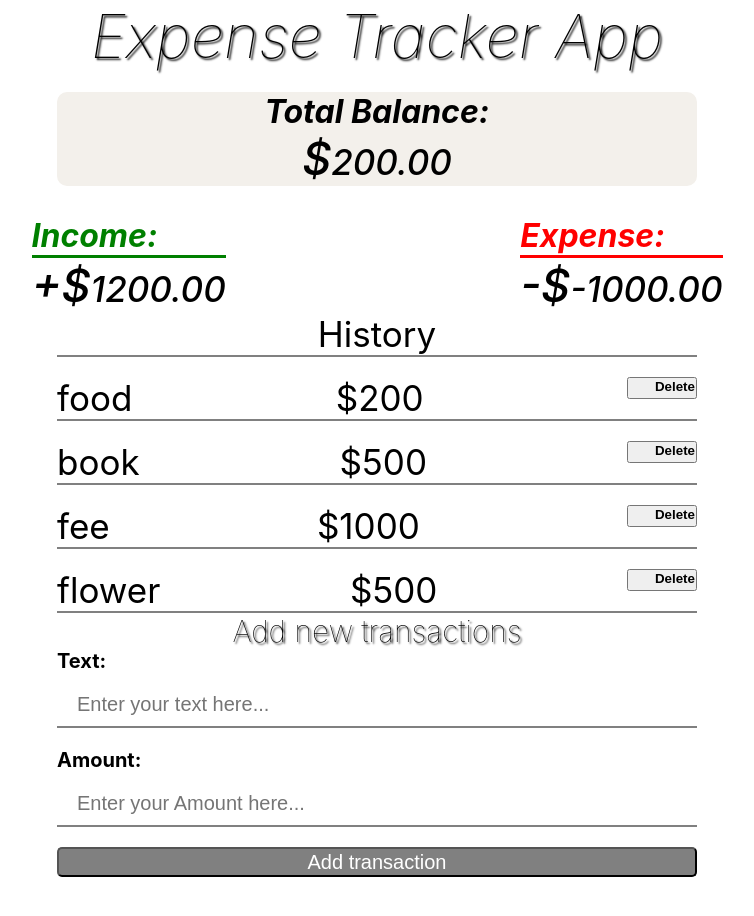
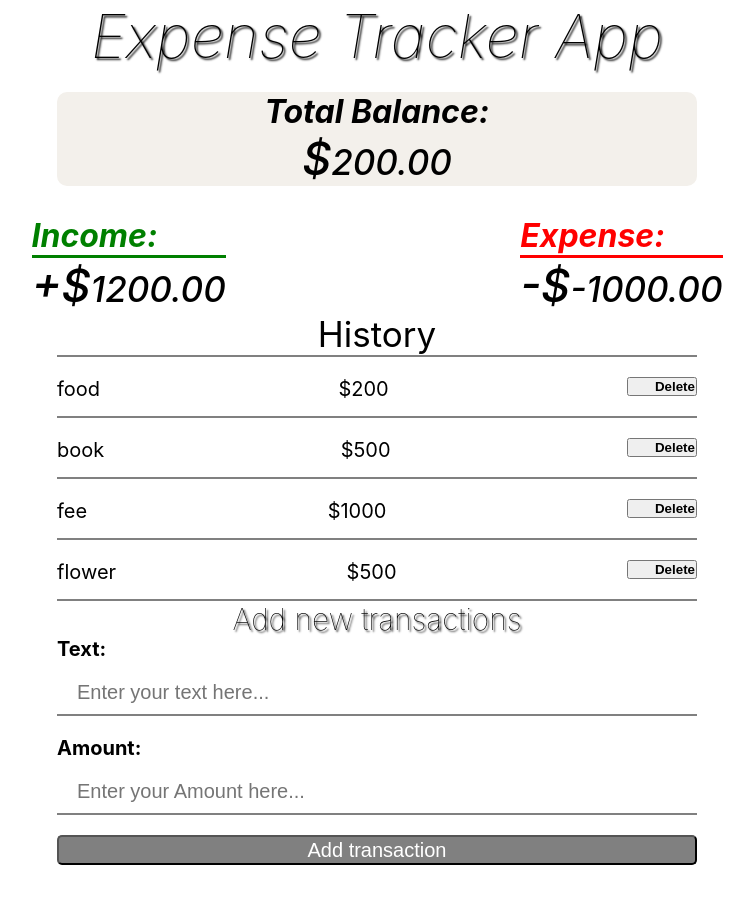
Before and after one commit to Aziz-Rashid/Expense-Tracking-App, a React (Create React App) app: page / in a window 1280 px wide. Shown: the top 916 px of the page, without its empty margins (263-1017 px from the left). Built offline with nearby package versions, Linux system fonts and the light colour scheme.

Commit message:
edit history.js file

```diff
--- a/src/component/History.css
+++ b/src/component/History.css
@@ -25,3 +25,6 @@
     padding-left: 10px;
     font-weight: bold;
 }
+.his{
+    font-size: 20px;
+}
--- a/src/component/History.js
+++ b/src/component/History.js
@@ -9,8 +9,8 @@ export default function History() {
             <p className="para">History</p>
             {transactions.map((transaction,id) =>(
                 <div key={id} className="history">
-                    <p>{transaction.text}</p>
-                    <p>${Math.abs(transaction.amount)}</p>
+                    <p className="his">{transaction.text}</p>
+                    <p className="his"> ${Math.abs(transaction.amount)}</p>
                     <button className="btn" onClick={() => deletetransitions(transaction.id)}>Delete</button>
                 </div>
             ))}
```
